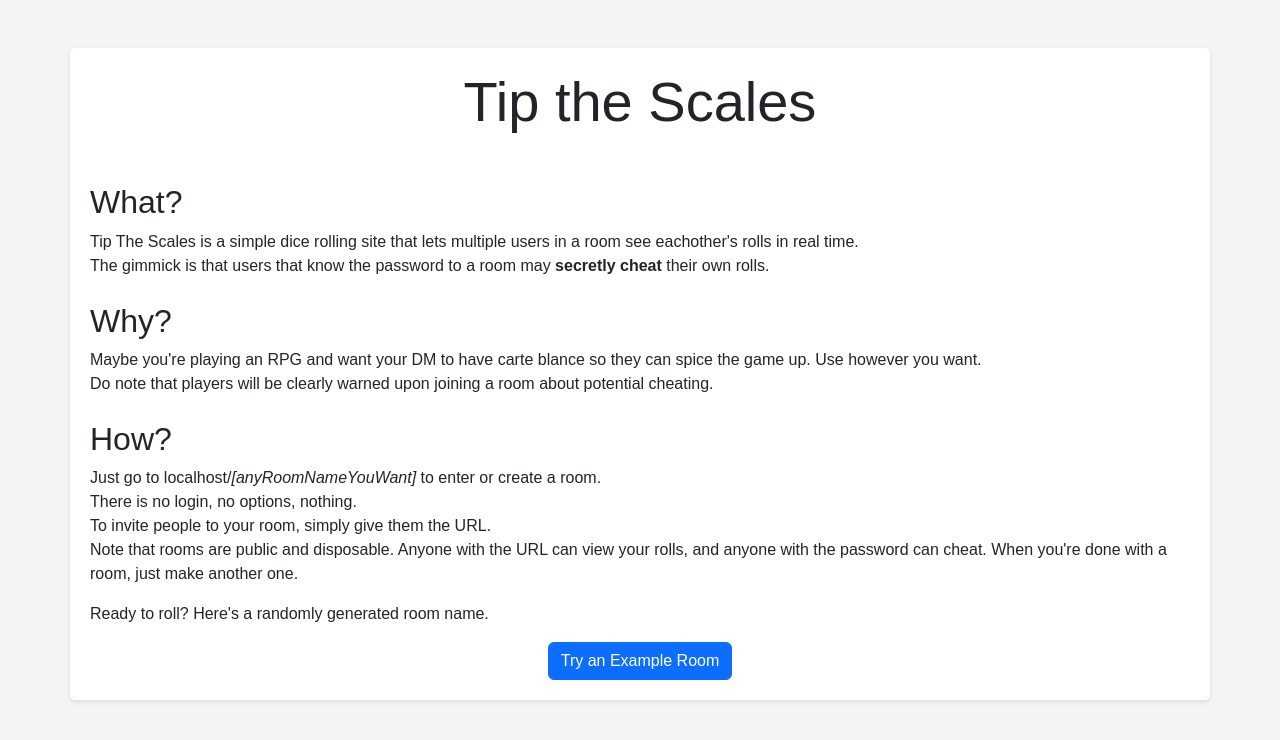
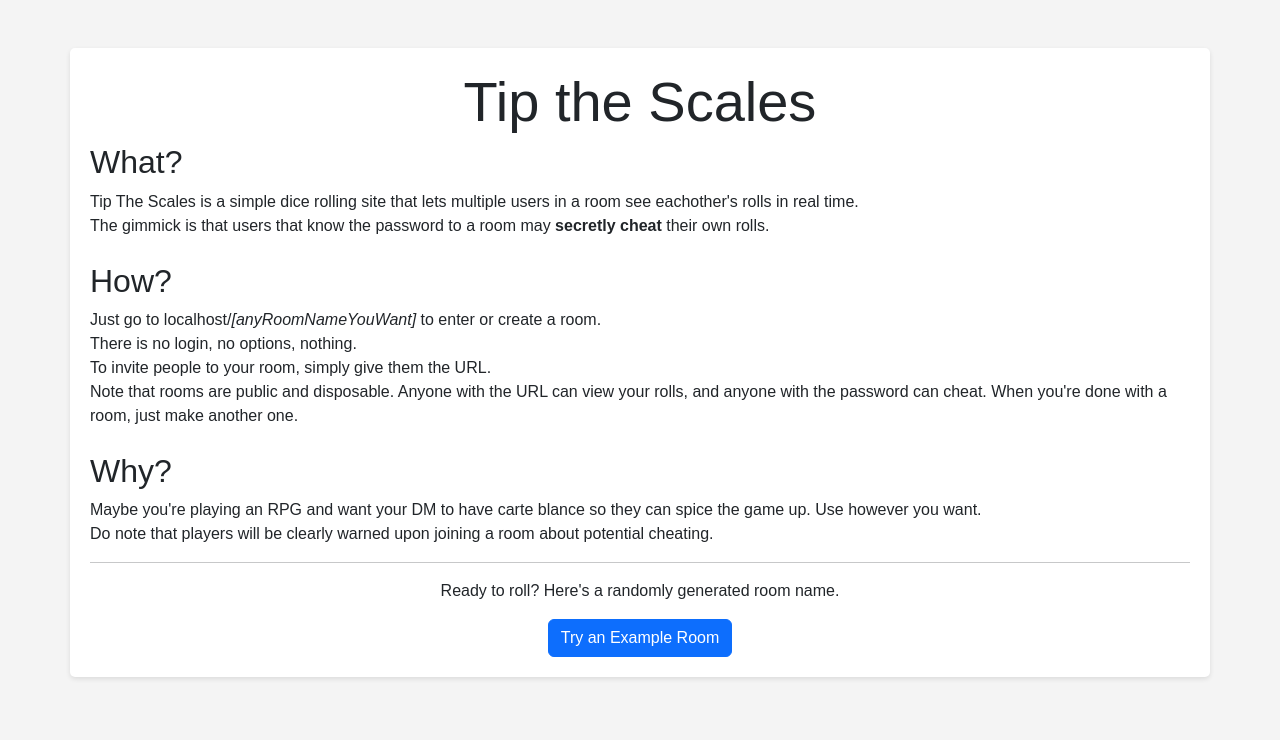
Before and after one commit to 9600bauds/tipthescales, a React (Create React App) app in the folder frontend/: page / in a window 1280 px wide. Shown: the top 740 px of the page. Built offline with nearby package versions, Linux system fonts and the light colour scheme.

Commit message:
Small UI corrections

```diff
--- a/frontend/src/components/RollPanelRigged.js
+++ b/frontend/src/components/RollPanelRigged.js
@@ -33,9 +33,9 @@ function RollPanelRigged(props) {
             modifier: props.modifier,
         };
 
+        setRollResult(null);
         try {
             await axios.post(`/api/room/${props.roomName}/roll`, rollData, { withCredentials: true });
-            setRollResult(null);  // Reset the roll result after confirmation
         } catch (error) {
             const errorMessage = error.response && error.response.data && error.response.data.error
                 ? error.response.data.error
--- a/frontend/src/views/CreateRoom.js
+++ b/frontend/src/views/CreateRoom.js
@@ -45,7 +45,10 @@ function CreateRoom(props) {
                 </div>
             </div>
             <button onClick={handleCreate}>Create Room</button>
-            <p className='mt-3'>After creating the room, invite people by giving them this URL ({window.location.host}/{roomName}).</p>
+            <div className="explanation-text">
+                <p className='mt-3'>After creating the room, invite people by giving them this URL ({window.location.host}/{roomName}).</p>
+            </div>
+
         </div>
     );
 }
--- a/frontend/src/views/Home.js
+++ b/frontend/src/views/Home.js
@@ -11,18 +11,11 @@ function Home() {
         <div className="container mt-5">
             <h1 className="display-4 text-center">Tip the Scales</h1>
 
-            <h2 className="mt-5">What?</h2>
+            <h2>What?</h2>
             <p>
                 Tip The Scales is a simple dice rolling site that lets multiple users in a room see eachother&apos;s rolls in real time.<br></br>
                 The gimmick is that users that know the password to a room may <b>secretly cheat</b> their own rolls.
             </p>
-
-            <h2 className="mt-4">Why?</h2>
-            <p>
-                Maybe you&apos;re playing an RPG and want your DM to have carte blance so they can spice the game up. Use however you want.<br></br>
-                Do note that players will be clearly warned upon joining a room about potential cheating.
-            </p>
-
             <h2 className="mt-4">How?</h2>
             <p>
                 Just go to {window.location.host}/<i>[anyRoomNameYouWant]</i> to enter or create a room.<br></br>
@@ -30,11 +23,18 @@ function Home() {
                 To invite people to your room, simply give them the URL.<br></br>
                 Note that rooms are public and disposable. Anyone with the URL can view your rolls, and anyone with the password can cheat. When you&apos;re done with a room, just make another one.<br></br>
             </p>
+            <h2 className="mt-4">Why?</h2>
+            <p>
+                Maybe you&apos;re playing an RPG and want your DM to have carte blance so they can spice the game up. Use however you want.<br></br>
+                Do note that players will be clearly warned upon joining a room about potential cheating.
+            </p>
 
-            <p>
+            <hr/>
+
+            <div className="text-center mt-3">
+                <p>
                 Ready to roll? Here&apos;s a randomly generated room name.
-            </p>
-            <div className="text-center mt-3">
+                </p>
                 <Link
                     onMouseOver={() => setRandomRoomName(getRandomName())}
                     to={`/${randomRoomName}`}
--- a/frontend/src/views/Room.js
+++ b/frontend/src/views/Room.js
@@ -115,6 +115,7 @@ function Room(props) {
     const authenticateFunc = async (password) => {
         axios.post(`/api/login/${encodeURIComponent(roomName)}`, { password }, { withCredentials: true })
             .then(response => {
+                toast.info('Password accepted! Rolls may now optionally be modified before being confirmed.');
                 setIsAuthenticated(true);
                 passwordModalRef.current.hide();
             })
```
